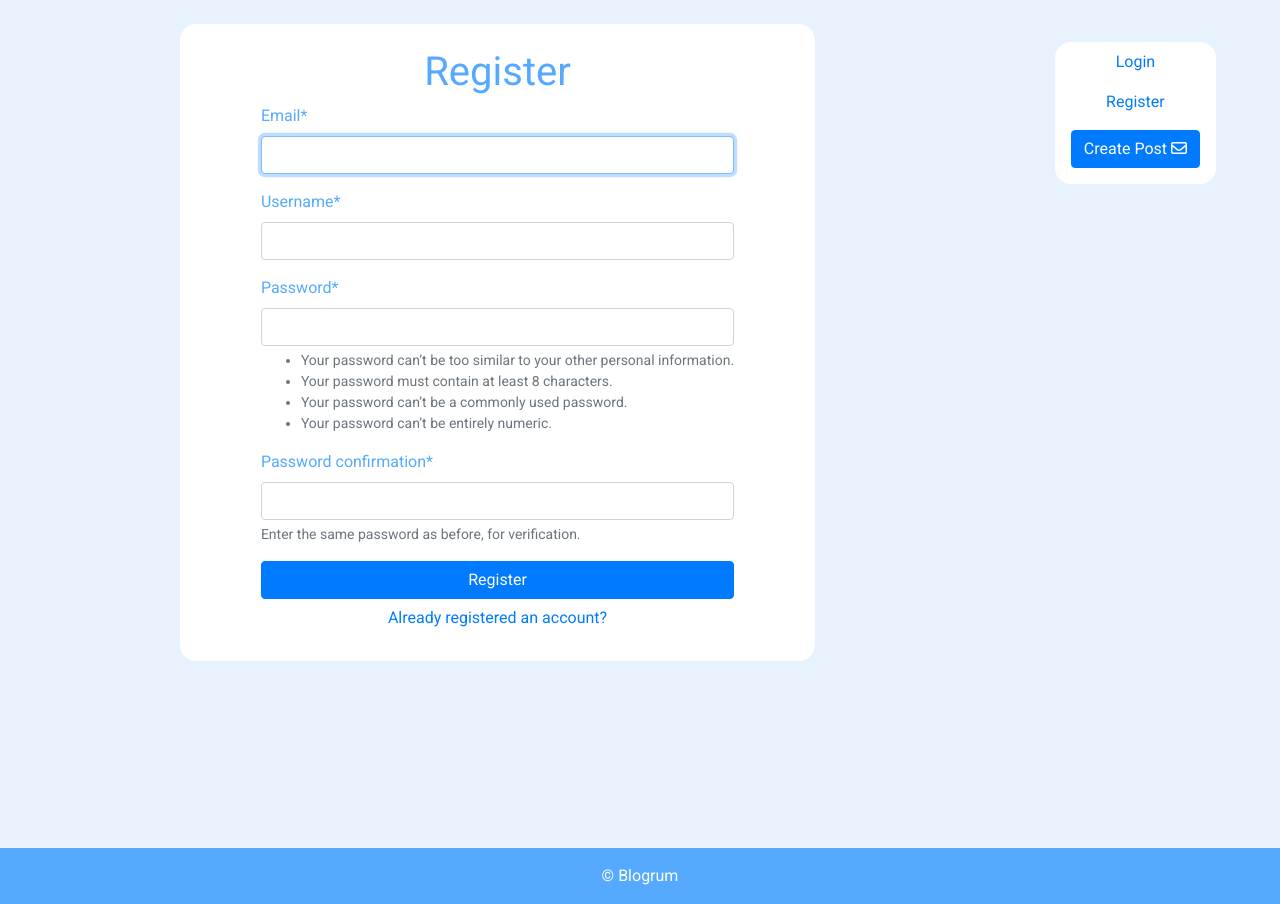
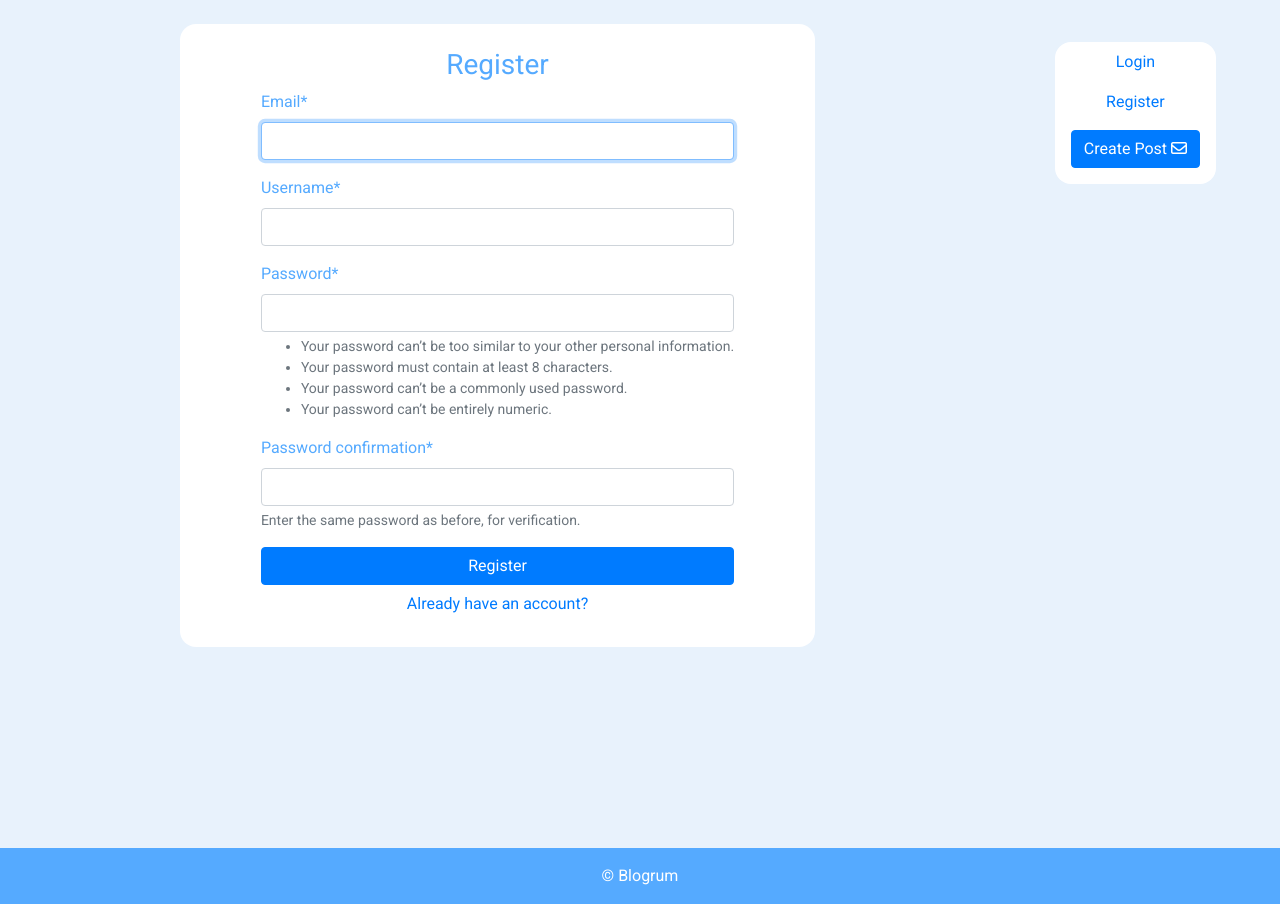
Before and after one commit to Code-Institute-Submissions/FRNBDN-project4_FebResub, a Django app: page /register/ in a window 1280 px wide. Shown: the part 62-966 px from the top of the page. Run offline with Django 4.2, Linux system fonts and the light colour scheme; some libraries are stand-ins or nearby versions.

Commit message:
update page headers for login/register

```diff
--- a/templates/login.html
+++ b/templates/login.html
@@ -7,7 +7,7 @@
     <div class="left-column col-lg-7 offset-lg-1">
       <div class="post-container card flex-column p-4">
         <!-- Login Form -->
-        <h1>Login</h1>
+        <h3>Login</h3>
         <form method="post" >
           {% csrf_token %}
           {{ login_form | crispy }}
--- a/templates/register.html
+++ b/templates/register.html
@@ -7,14 +7,14 @@
     <div class="left-column col-lg-7 offset-lg-1 infinite-container">
       <div class="post-container card flex-column p-4">
         <!-- Register Form -->
-        <h1>Register</h1>
+        <h3>Register</h3>
         <form method="post" >
           {% csrf_token %}
           {{ user_reg_form | crispy }}
           <button type="submit" class="btn btn-primary w-100">Register</button>
         </form>
         <!-- Redirect Links -->
-        <a href="{% url 'login' %}" class="btn btn-link"> Already registered an account? </a>
+        <a href="{% url 'login' %}" class="btn btn-link"> Already have an account? </a>
       </div>
     </div>
   </div>
```
